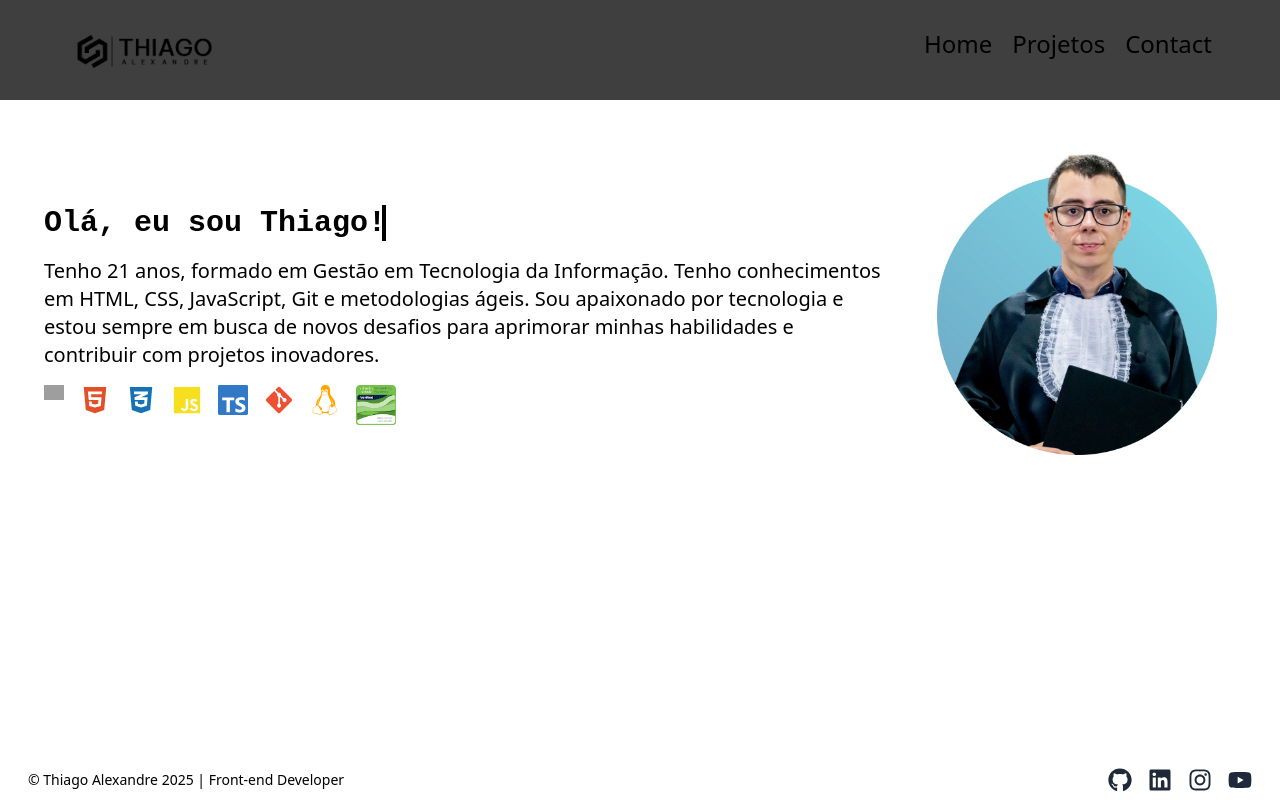
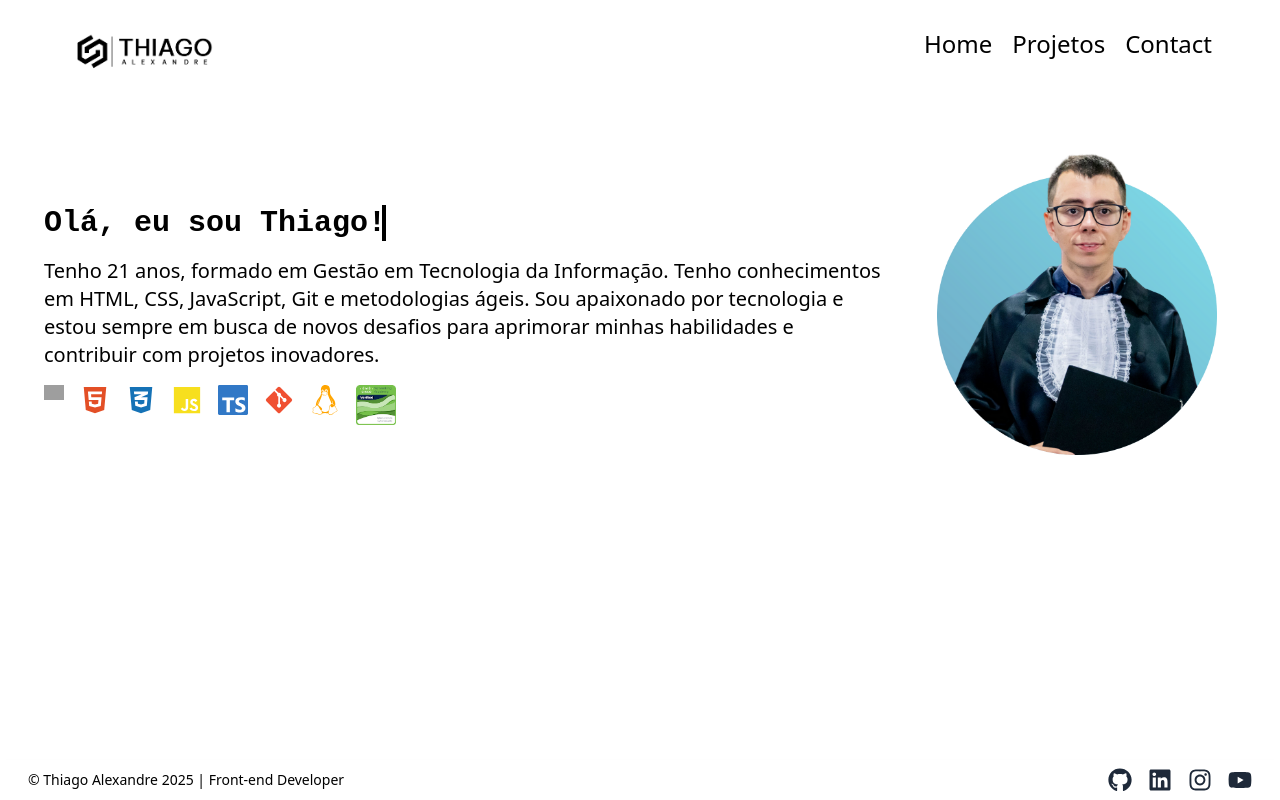
Before and after one commit to thiagokilu/portifolio-react, a Next.js app: page / in a window 1280 px wide. Shown: the top 800 px of the page. Built offline with nearby package versions, Linux system fonts and the light colour scheme; grey boxes are pictures that could not be loaded.

Commit message:
updae dark theme

```diff
--- a/components/contact-form.tsx
+++ b/components/contact-form.tsx
@@ -5,7 +5,7 @@ import gif from "../assets/imagens/giphy.gif";
 
 export function ContactForm() {
 	return (
-		<div className="bg-[#3f3f3f]">
+		<div className="dark:bg-[#3f3f3f]">
 			<main className="flex justify-center items-center p-8 mt-10">
 				<div className="flex flex-wrap gap-8 max-w-4xl w-full items-start">
 					<div className="flex-1">
--- a/components/header.tsx
+++ b/components/header.tsx
@@ -5,7 +5,7 @@ import logoWhite from "../assets/icons/logo-ta-white.png";
 
 export function Header() {
 	return (
-		<header className="bg-[#3f3f3f]">
+		<header className="dark:bg-[#3f3f3f]">
 			<div className="flex flex-row justify-between w-full text-2xl p-7">
 				<div className="ml-10 ">
 					<Image
```
